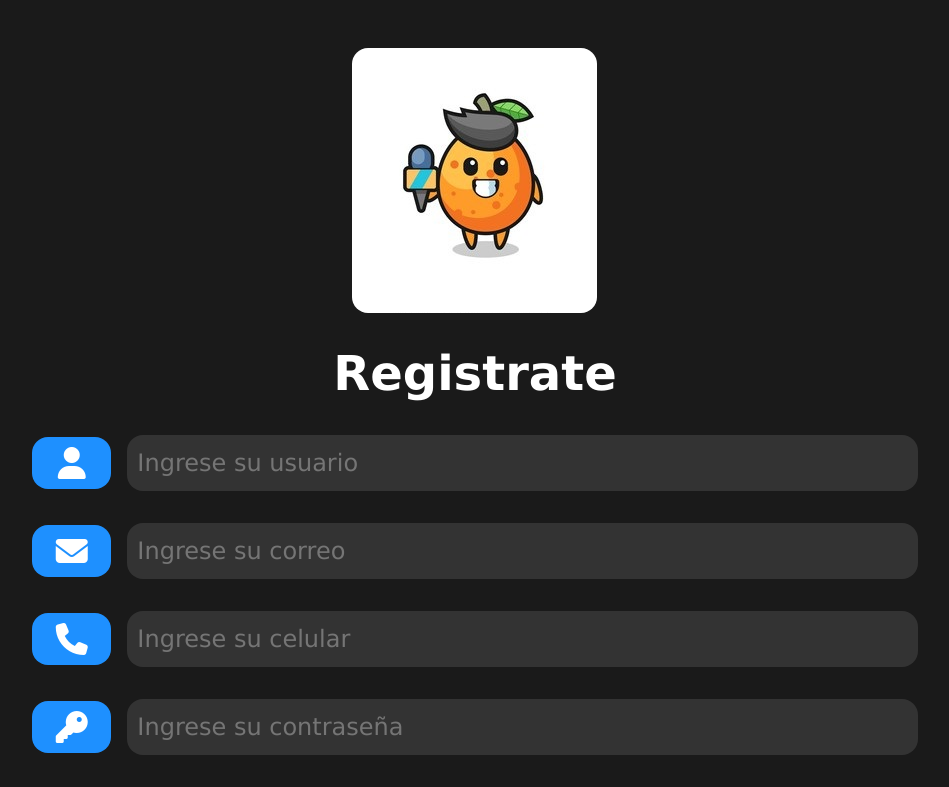
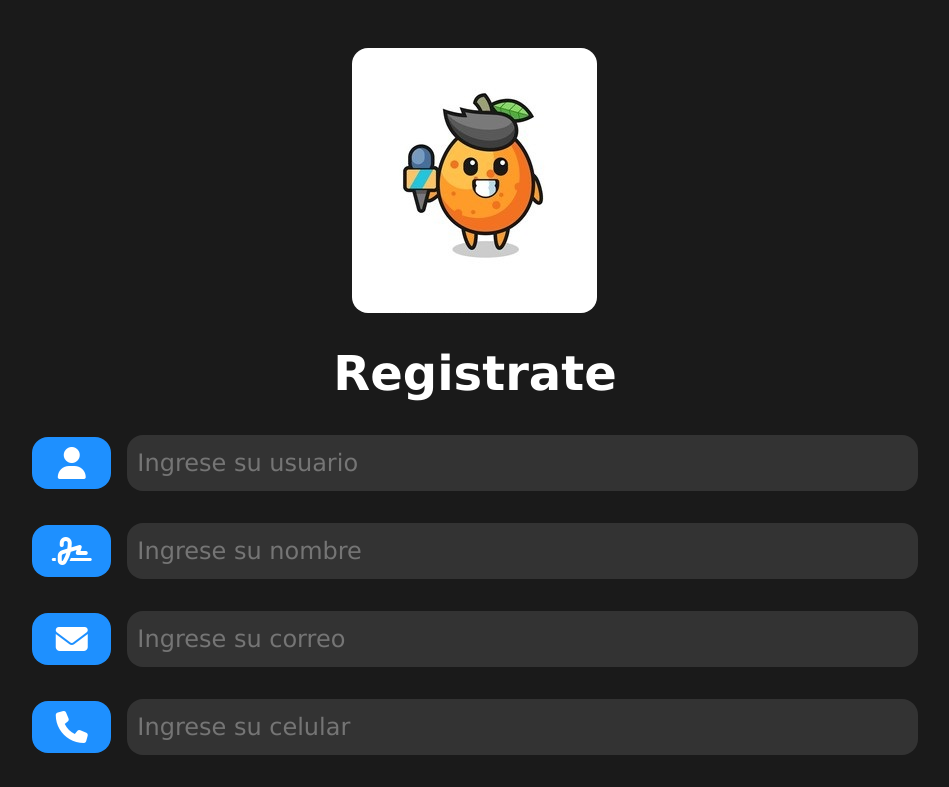
Before and after one commit to IvanAndrade11/report_now, an Angular app in the folder Frontend_V2/: page /registro in a window 1280 px wide. Shown: the top 787 px of the page, without its empty margins (165-1114 px from the left). Built offline with nearby package versions, Linux system fonts and the light colour scheme; no server answers.

Commit message:
:sparkles: fix validation of forms

```diff
--- a/Frontend_V2/src/app/home/home.component.html
+++ b/Frontend_V2/src/app/home/home.component.html
@@ -2,8 +2,10 @@
   <div class="loggin-container-logo">
     <img src="../../assets/img/logo.jpeg" alt="Logo rReport Now" />
   </div>
-  <div class="loggin-container-form"><br />
-    <h1>Report Now</h1><br />
+  <div class="loggin-container-form">
+    <br />
+    <h1>Report Now</h1>
+    <br />
     <form (ngSubmit)="onSubmit()" [formGroup]="contactForm">
       <div class="login-container-form-input">
         <div class="login-container-form-input-field">
@@ -46,8 +48,9 @@
         </div>
       </div>
 
-      <button type="submit" [disabled]="contactForm.invalid">
-        <a routerLink="/user-home">Iniciar Sesión</a>
+      <button type="submit">
+        <!-- <a routerLink="/user-home">Iniciar Sesión</a> -->
+        Iniciar Sesión
       </button>
     </form>
     <div class="loggin-container-regiter-text">
--- a/Frontend_V2/src/app/home/home.component.ts
+++ b/Frontend_V2/src/app/home/home.component.ts
@@ -22,10 +22,19 @@ export class HomeComponent implements OnInit {
   }
 
   onSubmit(): void {
-    this.toastr.success('', 'Bienvenido', {
-      timeOut: 5000
-    })
-    this.router.navigate(['user-home'])
+    if (
+      this.contactForm.value.email === '' ||
+      this.contactForm.value.password === ''
+    ) {
+      this.toastr.error('', 'Complete todos los campos', {
+        timeOut: 5000
+      })
+    } else {
+      this.toastr.success('', 'Bienvenido', {
+        timeOut: 5000
+      })
+      this.router.navigate(['user-home'])
+    }
   }
 
   initForm(): FormGroup {
--- a/Frontend_V2/src/app/register/register.component.html
+++ b/Frontend_V2/src/app/register/register.component.html
@@ -31,6 +31,27 @@
           El nombre de usuario debe ser mayor a
           {{ contactForm.get('user')?.errors?.['minlength']?.requiredLength}}
           characteres.
+        </div>
+      </div>
+
+      <div class="login-container-form-input">
+        <div class="login-container-form-input-field">
+          <i
+            class="fa-solid fa-signature fa-2x loggin-container-form-input-icon"
+          ></i>
+          <input
+            class="input-field"
+            type="text"
+            placeholder="Ingrese su nombre"
+            name="name"
+            formControlName="name"
+          />
+        </div>
+        <div
+          class="alert_danger"
+          *ngIf="contactForm.get('phone')?.touched && contactForm.get('phone')?.errors?.['required']"
+        >
+          Este campo es requerido
         </div>
       </div>
 
--- a/Frontend_V2/src/app/register/register.component.ts
+++ b/Frontend_V2/src/app/register/register.component.ts
@@ -1,38 +1,39 @@
-import { Component, OnInit } from '@angular/core'
+import { Component, OnInit } from "@angular/core";
 import {
   FormBuilder,
   FormGroup,
   FormGroupDirective,
   NgForm,
-  Validators
-} from '@angular/forms'
-import { Router } from '@angular/router'
+  Validators,
+} from "@angular/forms";
+import { Router } from "@angular/router";
 
 @Component({
-  selector: 'app-register',
-  templateUrl: './register.component.html',
-  styleUrls: ['./register.component.css']
+  selector: "app-register",
+  templateUrl: "./register.component.html",
+  styleUrls: ["./register.component.css"],
 })
 export class RegisterComponent implements OnInit {
-  contactForm!: FormGroup
+  contactForm!: FormGroup;
 
   constructor(private readonly fb: FormBuilder, private router: Router) {}
 
   ngOnInit(): void {
-    this.contactForm = this.initForm()
+    this.contactForm = this.initForm();
   }
 
   onSubmit(): void {
-    this.router.navigate(['validate-otp'])
+    this.router.navigate(["validate-otp"]);
   }
 
   initForm(): FormGroup {
     //Declarar las propiedades que tendrá el formulario
     return this.fb.group({
-      user: ['', [Validators.required, Validators.minLength(8)]],
-      email: ['', [Validators.email, Validators.required]],
-      phone: ['', Validators.required],
-      password: ['', [Validators.required, Validators.minLength(8)]]
-    })
+      user: ["", [Validators.required, Validators.minLength(8)]],
+      name: ["", [Validators.required, Validators.minLength(20)]],
+      email: ["", [Validators.email, Validators.required]],
+      phone: ["", Validators.required],
+      password: ["", [Validators.required, Validators.minLength(8)]],
+    });
   }
 }
--- a/Frontend_V2/src/app/restore-password/restore-password.component.html
+++ b/Frontend_V2/src/app/restore-password/restore-password.component.html
@@ -3,7 +3,8 @@
     <img src="../../assets/img/logo.jpeg" alt="Logo rReport Now" />
   </div>
   <div class="loggin-container-form">
-    <h1>Restablece tu contraseña</h1><br />
+    <h1>Restablece tu contraseña</h1>
+    <br />
     <form (ngSubmit)="onSubmit()" [formGroup]="contactForm" action="">
       <div class="login-container-form-input">
         <div class="login-container-form-input-field">
```
